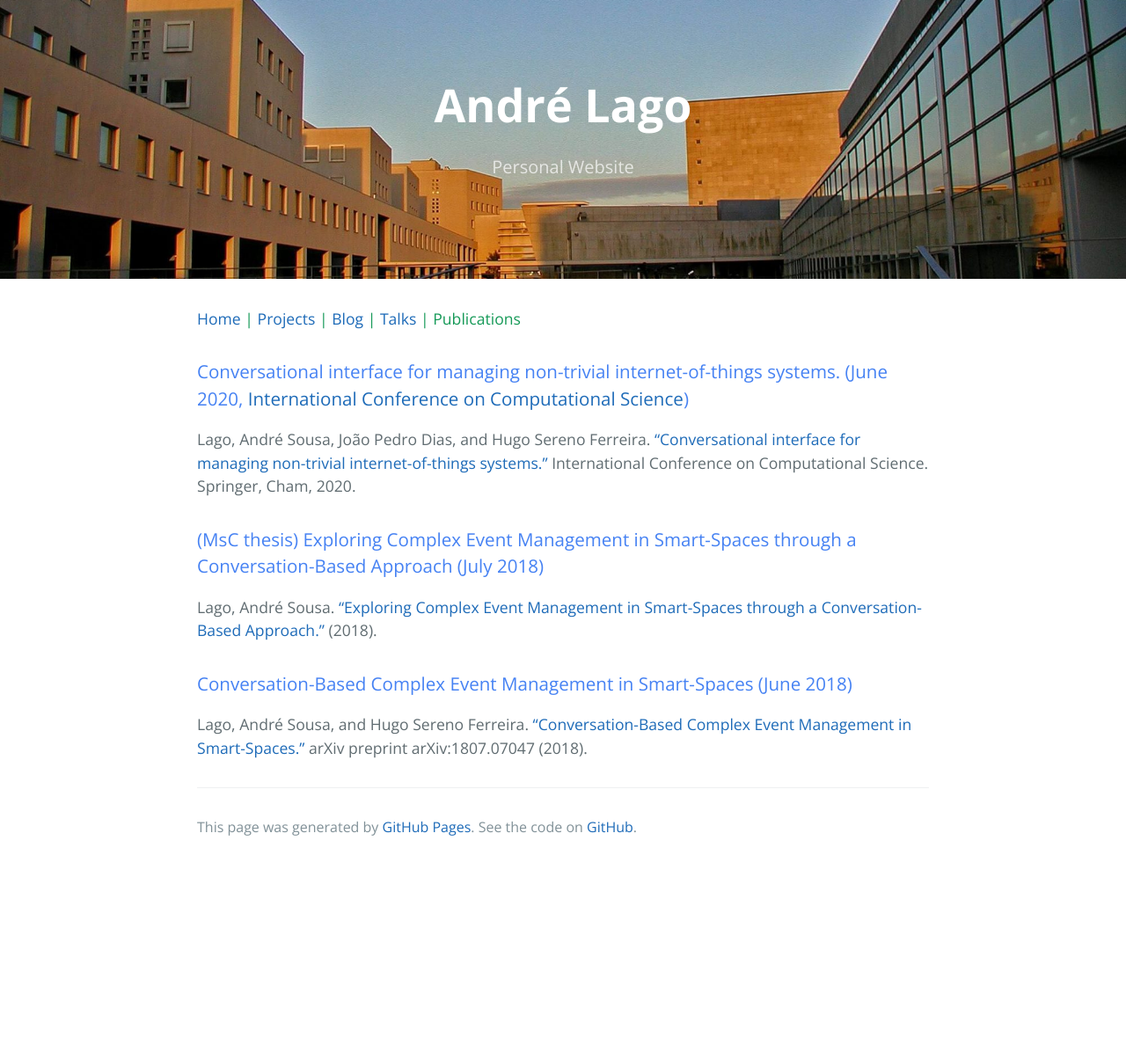
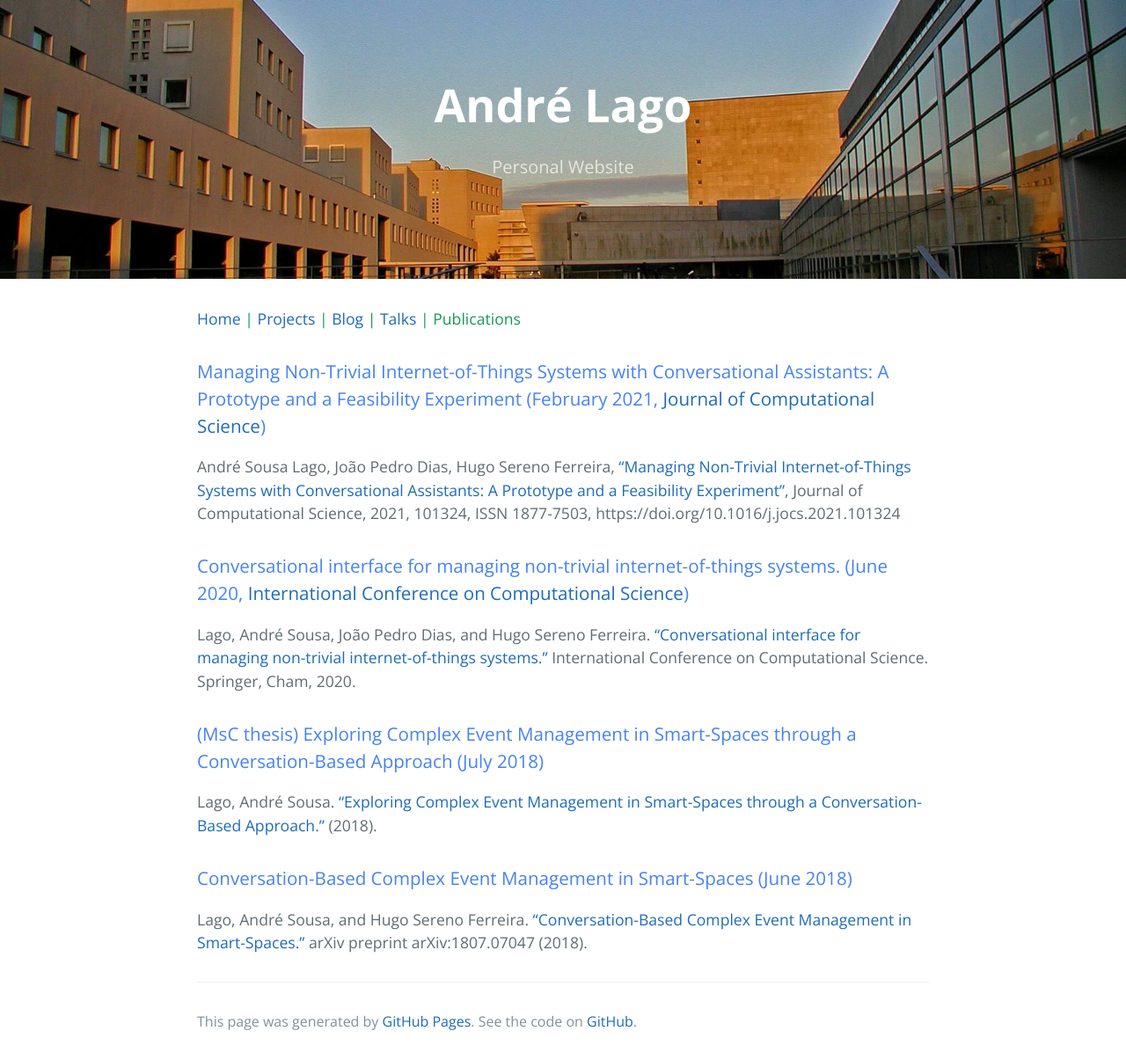
Before and after one commit to andrelago13/andrelago13.github.io, a Jekyll site: the page built from publications.md, in a window 1280 px wide. Shown: the whole page at 88% size. Built offline with Jekyll 4.4.1, drawn with Linux system fonts in a browser that asks for light colours; before the commit the page ends 984 px from its top, so only the background shows below that.

Commit message:
Added latest publication

```diff
--- a/publications.md
+++ b/publications.md
@@ -3,6 +3,10 @@ layout: default
 ---
 
 #### [Home](/) | [Projects](/projects) | [Blog](/blog) | [Talks](/talks) | Publications
+
+### Managing Non-Trivial Internet-of-Things Systems with Conversational Assistants: A Prototype and a Feasibility Experiment (February 2021, [Journal of Computational Science](https://www.sciencedirect.com/journal/journal-of-computational-science))
+
+André Sousa Lago, João Pedro Dias, Hugo Sereno Ferreira, ["Managing Non-Trivial Internet-of-Things Systems with Conversational Assistants: A Prototype and a Feasibility Experiment"](https://doi.org/10.1016/j.jocs.2021.101324), Journal of Computational Science, 2021, 101324, ISSN 1877-7503, https://doi.org/10.1016/j.jocs.2021.101324
 
 ### Conversational interface for managing non-trivial internet-of-things systems. (June 2020, [International Conference on Computational Science](https://www.iccs-meeting.org/iccs2020/))
 
```
